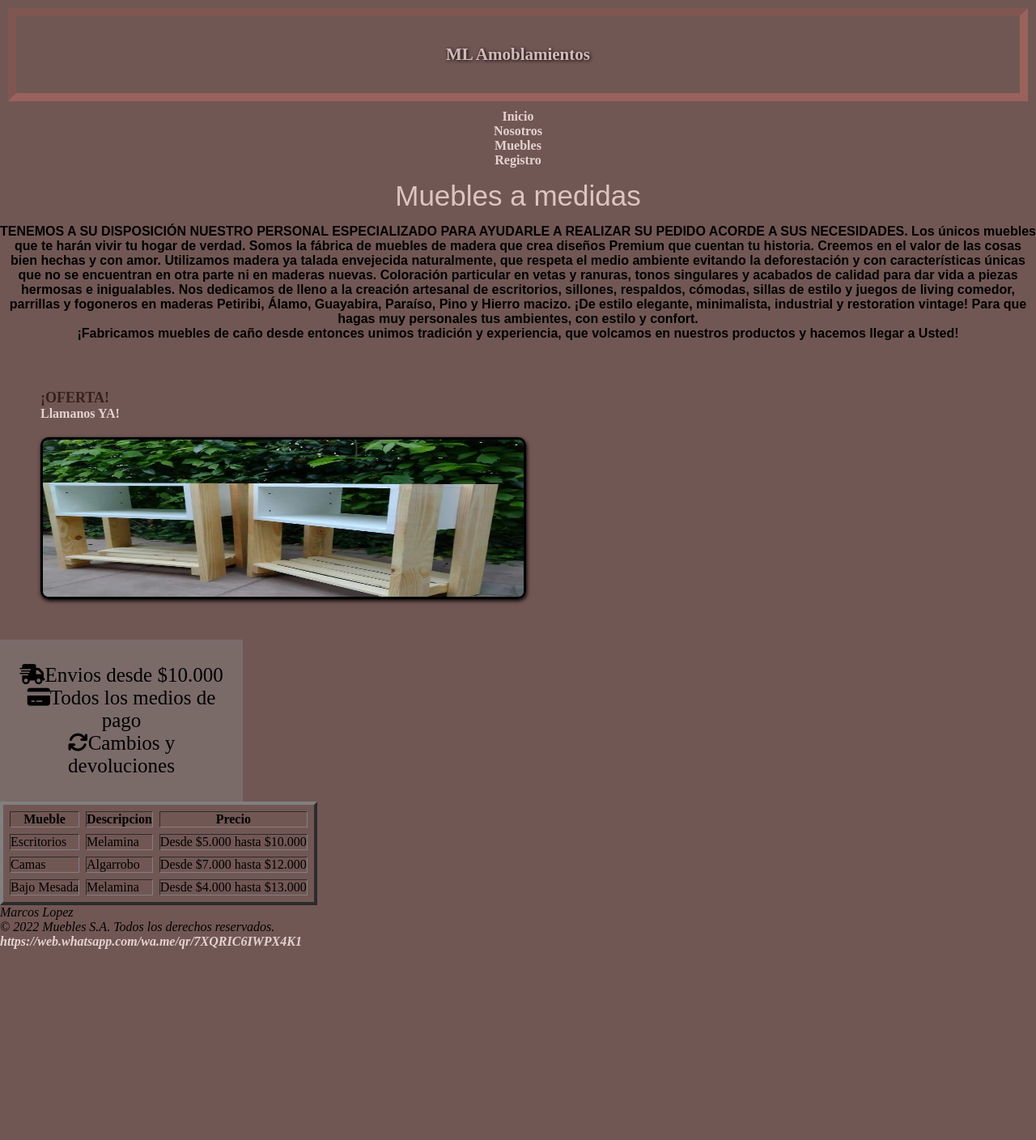
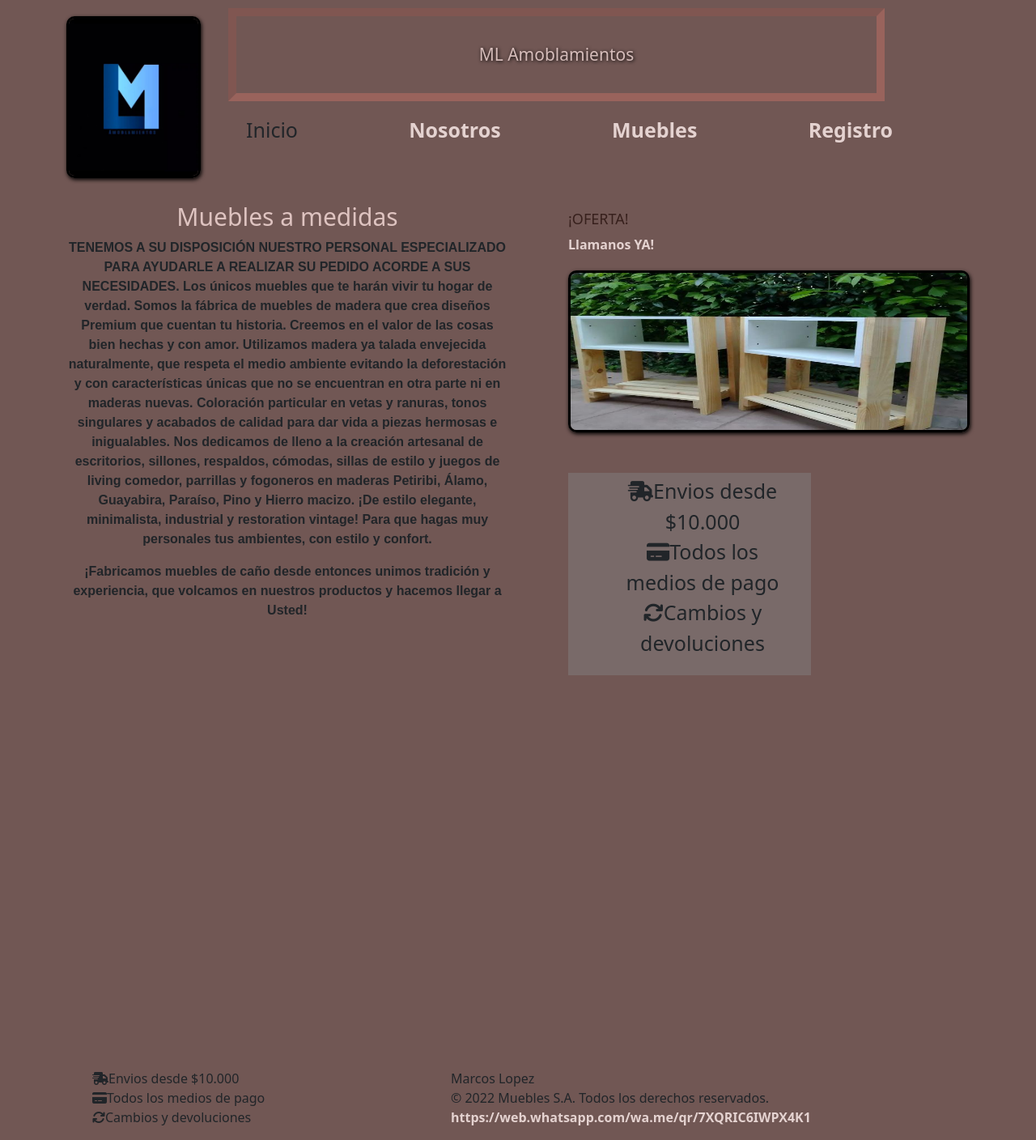
Before and after one commit to Fytexx/mi-primera-pagina, a plain HTML site: page index.html in a window 1280 px wide. Shown: the whole page at 81% size. Before the commit the page ends 1172 px from the top, so only its background shows below. Drawn offline with nearby package versions, Linux system fonts and the light colour scheme; a web font is replaced by a local one.

Commit message:
agregando botstrap

```diff
--- a/css/estilos.css
+++ b/css/estilos.css
@@ -15,13 +15,28 @@ body{
     height: 100vh;
 }
 
-main{
-    height: 120vh;
+
+#header{
+    height: 25vh;
 }
 
-header nav{
+#main{
+    height: 140vh;
+}
+
+#footer{
+    height: 20vh;
+}
+
+nav ul{
     flex-basis: 5em;
-    display: inline block;
+    display: flex;
+    flex: auto;
+    list-style-type: none;
+    justify-content: center;
+    font-size: 25px;
+    line-height: 50px;
+
 }
 footer{
     height: 10vh;
@@ -73,7 +88,7 @@ a{
 
 }
 
-.parrafo-1 {
+p {
     text-align: center;
     font-family: sans-serif;
     font-size: rem 1;
@@ -110,7 +125,7 @@ a{
     font-size: 25px;
     background-color: rgba(131, 128, 128, 0.473);
     width: 300px;
-    height: 200px;
+    height: 250px;
     margin-top: 50px;
     padding-left: 20px;
     text-align: center;
--- a/index.html
+++ b/index.html
@@ -8,6 +8,8 @@
     <link rel="preconnect" href="https://fonts.googleapis.com">
     <link rel="preconnect" href="https://fonts.gstatic.com" crossorigin>
     <link href="https://fonts.googleapis.com/css2?family=Stick+No+Bills&display=swap" rel="stylesheet">
+    <link href="https://cdn.jsdelivr.net/npm/bootstrap@5.2.3/dist/css/bootstrap.min.css" rel="stylesheet"
+        integrity="sha384-rbsA2VBKQhggwzxH7pPCaAqO46MgnOM80zW1RWuH61DGLwZJEdK2Kadq2F9CUG65" crossorigin="anonymous">
     <link rel="stylesheet" href="./css/estilos.css">
     <script src="https://kit.fontawesome.com/7715e7c46e.js" crossorigin="anonymous"></script>
     <title>Mi primera pagina
@@ -15,31 +17,29 @@
 </head>
 
 <body class="fond-i">
-    <header>
+    <header class="container">
+        <div id="header" class="row">
+            <div class="col-2 h100">
+                <img src="./images/LogoMl.jpg" alt="logo">
+            </div>
+            <div class="col-9  bg-succes h-100">
                 <h1>ML Amoblamientos</h1>
-        <nav class="list">
-            <ul class="list">
-                <a href="./index.html">
-                    <li>Inicio</li>
-                </a>
-                <a href="./pages/la_empresa.html">
-                    <li>Nosotros</li>
-                </a>
-                <a href="./pages/productos.html">
-                    <li>Muebles</li>
-                </a>
-                <a href="./pages/registrate.html">
-                    <li>Registro</li>
-                </a>
+                <nav>
+                    <ul class="justify-content-between">
+                        <a class="nav-link active" href="./index.html"><li>Inicio</li></a>
+                        <a href="./pages/la_empresa.html"><li>Nosotros</li></a>
+                        <a href="./pages/productos.html"><li>Muebles</li></a>
+                        <a href="./pages/registrate.html"><li>Registro</li></a>
                     </ul>
                 </nav>
-        </ul>
-        </nav>
+            </div>
+        </div>
     </header>
 
-    <main>
-        <div class="parrafo-1">
-            <h4 class="title">Muebles a medidas</h4>
+    <main class="container">
+        <div id="main" class="row">
+            <div class="col-sm-12 col-lg-12 col-lg-6 col-xl-6 col-xxl-6">
+            <h4>Muebles a medidas</h4>
             <p>TENEMOS A SU DISPOSICIÓN NUESTRO PERSONAL ESPECIALIZADO PARA AYUDARLE A REALIZAR SU
                 PEDIDO ACORDE A SUS NECESIDADES.
                 Los únicos muebles que te harán vivir tu hogar de verdad. Somos la fábrica de muebles de madera que crea
@@ -56,13 +56,11 @@
             <p> ¡Fabricamos muebles de caño desde entonces unimos tradición y experiencia, que volcamos en nuestros
                 productos y hacemos llegar a Usted!</p>
             </div>
-        <section>
+            <section class="col-sm-12 col-lg-12 col-lg-6 col-xl-6 col-xxl-6">
                 <h2 class="titulo_i">¡OFERTA!</h2>
                 <a href="#" class="llamanos">Llamanos YA!</a>
                 <div class="banner_img">
-            <img src="./images/mesanord.jpg" alt="">
-        </div>
-        </section>
+                    <img src="./images/mesanord.jpg" class="img-fluid" alt="Imagdeprueba">
                     <div class="contenedor">
 
                         <ul type="none">
@@ -71,34 +69,30 @@
                             <li><i class="fa-solid fa-arrows-rotate"></i>Cambios y devoluciones</li>
                         </ul>
                     </div>
-        <section>
-        <table border="4px" cellspacing="8px" cellspading="10">
-            <th>Mueble</th>
-            <th>Descripcion</th>
-            <th>Precio</th>
-            <tr>
-                <td>Escritorios</td>
-                <td>Melamina</td>
-                <td>Desde $5.000 hasta $10.000</td>
-            </tr>
-            <td>Camas</td>
-            <td>Algarrobo</td>
-            <td>Desde $7.000 hasta $12.000</td>
-            <tr>
-                <td>Bajo Mesada</td>
-                <td>Melamina</td>
-                <td>Desde $4.000 hasta $13.000</td>
-            </tr>
+                </div>
             </section>
-        </table>
+        </div>
     </main>
-    <footer>
-        <address>
+    <footer id="footer" class="container">
+        <div class="row">
+            <div class="col-5">
+                <ul type="none">
+                    <li><i class="fa-solid fa-truck-fast"></i>Envios desde $10.000</li>
+                    <li><i class="fa-sharp fa-solid fa-credit-card"></i>Todos los medios de pago</li>
+                    <li><i class="fa-solid fa-arrows-rotate"></i>Cambios y devoluciones</li>
+                </ul>
+            </div>
+            <address class="col-7">
                 Marcos Lopez<br>
                 © 2022 Muebles S.A. Todos los derechos reservados.
                 <div><a href="">https://web.whatsapp.com/wa.me/qr/7XQRIC6IWPX4K1</a></div>
              </address>
+        </div>
     </footer>
+    <script src="https://cdn.jsdelivr.net/npm/bootstrap@5.2.3/dist/js/bootstrap.bundle.min.js"
+        integrity="sha384-kenU1KFdBIe4zVF0s0G1M5b4hcpxyD9F7jL+jjXkk+Q2h455rYXK/7HAuoJl+0I4"
+        crossorigin="anonymous"></script>
+
 </body>
 
 </html>
```
Also changed, not shown: pages/la_empresa.html (+1 -1 lines), pages/productos.html (+1 -1 lines), pages/registrate.html (+37 -13 lines), images/LogoMl.jpg (added), images/imagenml.png (added), images/pngegg.png (added). Lines whose indentation alone changed are shown as unchanged.
